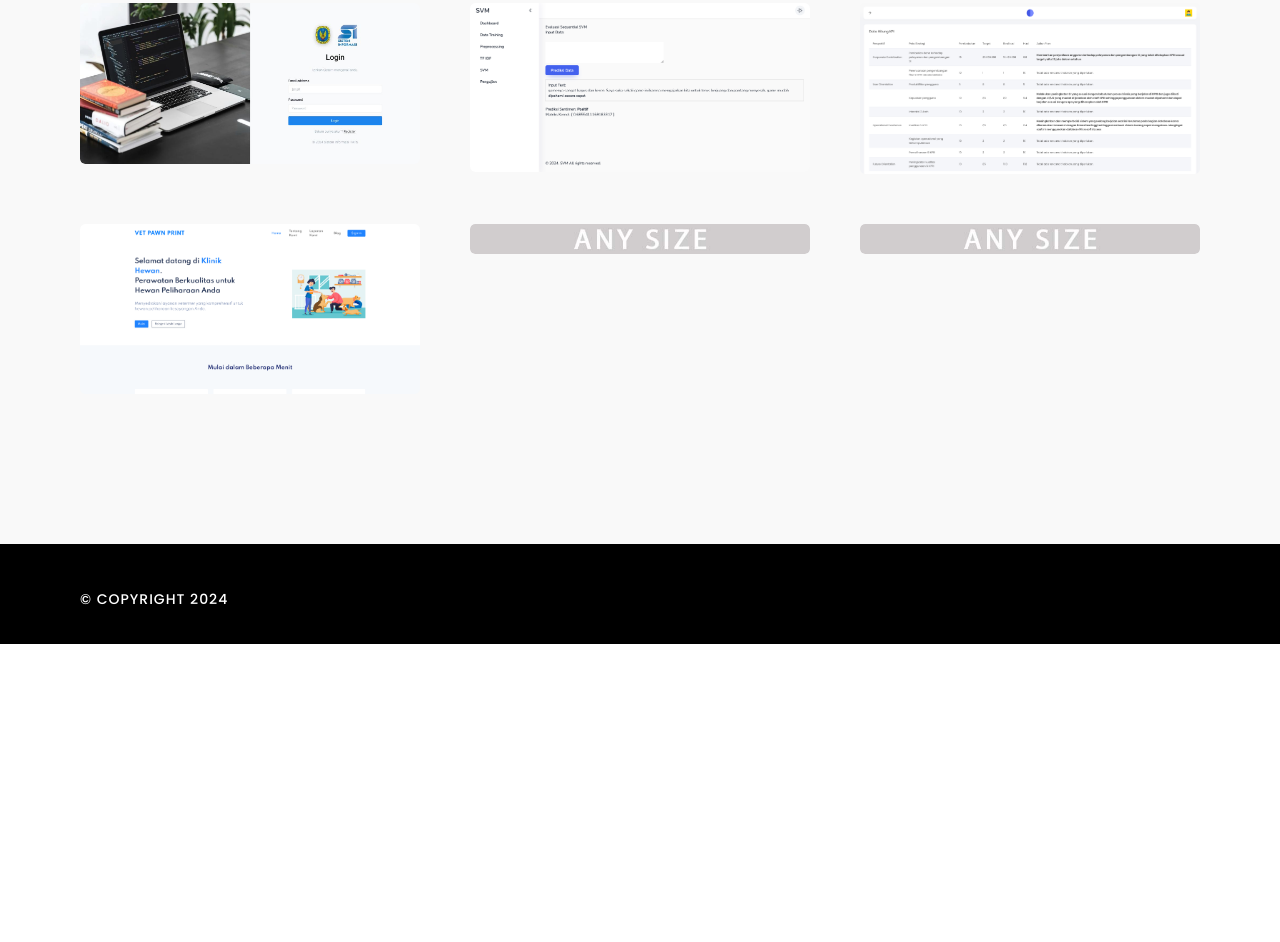
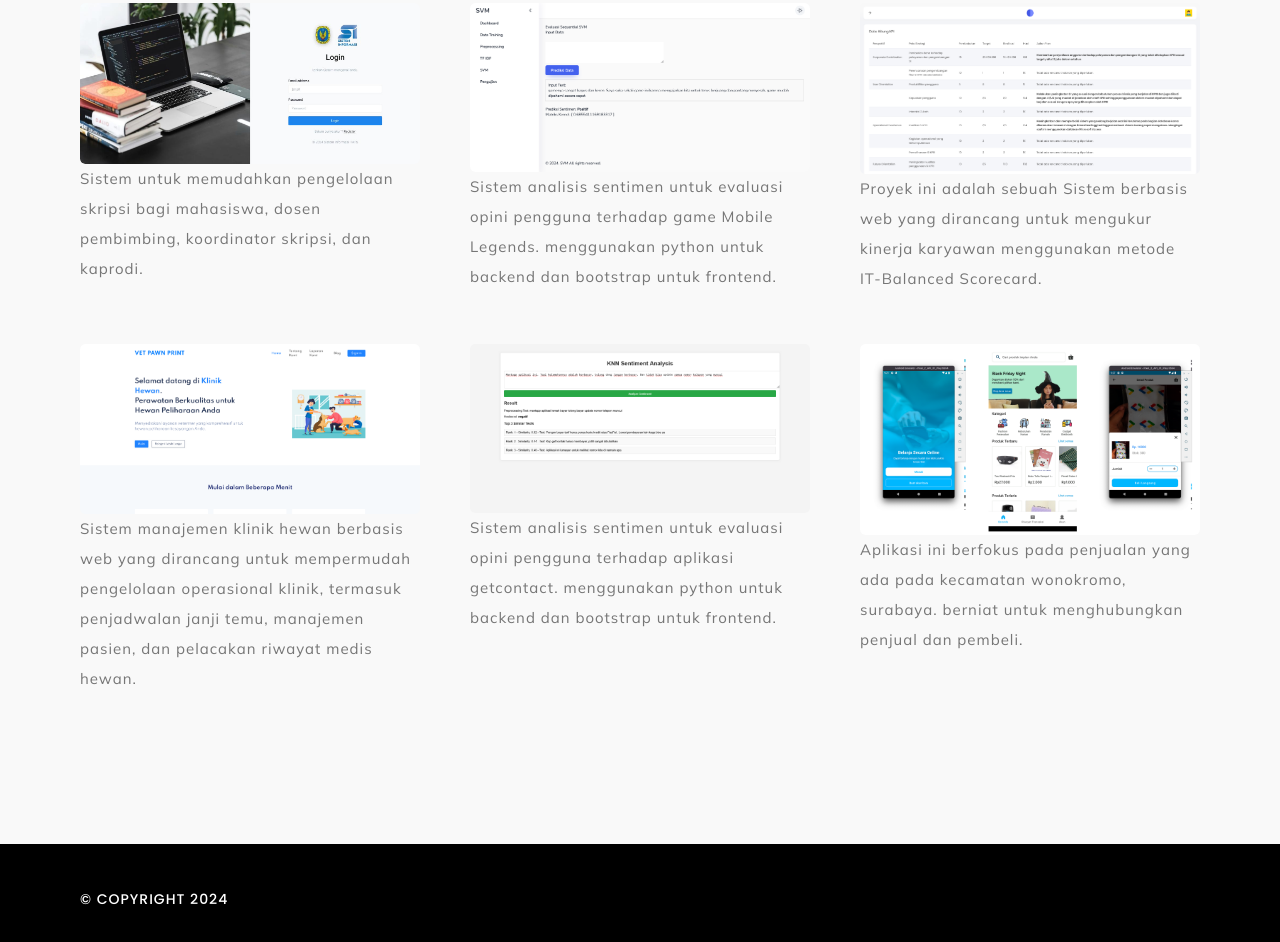
Before and after one commit to sonyadriko/personal-website, a plain HTML site: page index.html in a window 1280 px wide. Shown: the part 1810-2752 px from the top of the page. Before the commit the page ends 2454 px from the top, so only its background shows below. Drawn offline with Linux system fonts and the light colour scheme; no server answers; animation ran at ten frames a second; a web font is replaced by a local one.

Commit message:
update portfolio

```diff
--- a/index.html
+++ b/index.html
@@ -181,26 +181,6 @@
 									Reach out to me and let's get connected!, I'm always open to new opportunities and
 									collaborations. </p>
 							</div>
-
-							<!-- <div class="list">
-								<ul>
-									<li>
-										<div class="list_inner">
-											<img class="svg" src="img/svg/checked.svg" alt="" />
-											<span>Web Developer</span>
-										</div>
-									</li>
-									<li>
-										<div class="list_inner">
-											<img class="svg" src="img/svg/checked.svg" alt="" />
-											<span>Android Developer</span>
-										</div>
-									</li>
-								</ul>
-							</div> -->
-
-
-
 							<ul>
 								<li><a href="https://www.linkedin.com/in/sonyadiadriko/" target="_blank"><img
 											class="social-icon" src="img/svg/social/linkedin.svg" alt="" /></a></li>
@@ -238,14 +218,13 @@
 									</div>
 									<div class="overlay"></div>
 									<div class="details">
-										<!-- <span>untuk memudahkan pengelolaan skripsi bagi mahasiswa, dosen pembimbing,
-											koordinator skripsi, dan kaprodi. </span> -->
 										<h3>Sistem Monitoring Skripsi</h3>
+
 									</div>
 									<a class="grax_tm_full_link" href="https://isskripsi.my.id" target="_blank"></a>
-									<!-- <span>untuk memudahkan pengelolaan skripsi bagi mahasiswa, dosen pembimbing,
-										koordinator skripsi, dan kaprodi. </span> -->
 								</div>
+								<span>Sistem untuk memudahkan pengelolaan skripsi bagi mahasiswa, dosen pembimbing,
+									koordinator skripsi, dan kaprodi.</span>
 							</li>
 							<li class="wow fadeInLeft" data-wow-duration="1.5s" data-wow-delay=".2s">
 								<div class="list_inner">
@@ -255,11 +234,14 @@
 									</div>
 									<div class="overlay"></div>
 									<div class="details">
-										<!-- <span>Branding</span> -->
 										<h3>Analisis Sentimen untuk Mobile Legends</h3>
+										<!-- Tambahkan teks penjelasan di sini jika ada -->
 									</div>
 									<a class="grax_tm_full_link zoom" href="img/portfolio/2.png"></a>
 								</div>
+								<span>Sistem analisis sentimen untuk evaluasi opini pengguna
+									terhadap game Mobile Legends. menggunakan python untuk backend
+									dan bootstrap untuk frontend.</span>
 							</li>
 							<li class="wow fadeInLeft" data-wow-duration="1.5s" data-wow-delay=".4s">
 								<div class="list_inner">
@@ -269,11 +251,13 @@
 									</div>
 									<div class="overlay"></div>
 									<div class="details">
-										<!-- <span>Design</span> -->
 										<h3>Sistem Pengukuran Kinerja dengan IT-Balanced Scorecard</h3>
+										<!-- Tambahkan teks penjelasan di sini jika ada -->
 									</div>
 									<a class="grax_tm_full_link zoom" href="img/portfolio/3.png"></a>
 								</div>
+								<span>Proyek ini adalah sebuah Sistem berbasis web yang dirancang untuk mengukur kinerja
+									karyawan menggunakan metode IT-Balanced Scorecard.</span>
 							</li>
 							<li class="wow fadeInLeft" data-wow-duration="1.5s">
 								<div class="list_inner">
@@ -283,45 +267,54 @@
 									</div>
 									<div class="overlay"></div>
 									<div class="details">
-										<!-- <span>Video</span> -->
 										<h3>Klinik Hewan Vet Pawn Print</h3>
+										<!-- Tambahkan teks penjelasan di sini jika ada -->
 									</div>
 									<a class="grax_tm_full_link zoom" href="img/portfolio/4.png"></a>
 								</div>
+								<span>Sistem manajemen klinik hewan
+									berbasis web yang dirancang untuk mempermudah pengelolaan operasional klinik,
+									termasuk penjadwalan janji temu, manajemen pasien, dan pelacakan riwayat medis
+									hewan.</span>
 							</li>
 							<li class="wow fadeInLeft" data-wow-duration="1.5s" data-wow-delay=".2s">
 								<div class="list_inner">
 									<div class="image">
-										<img src="img/placeholders/1-1.jpg" alt="" />
-										<div class="main" data-img-url="img/portfolio/5.jpg"></div>
+										<img src="img/portfolio/5.png" alt="" />
+										<div class="main" data-img-url="img/portfolio/5.png"></div>
 									</div>
 									<div class="overlay"></div>
 									<div class="details">
-										<span>Branding</span>
-										<h3>Blue Lemon</h3>
+										<h3>Analisis Sentimen untuk Aplikasi Getcontact</h3>
+										<!-- <span>Branding</span> -->
 									</div>
-									<a class="grax_tm_full_link zoom" href="img/portfolio/5.jpg"></a>
+									<a class="grax_tm_full_link zoom" href="img/portfolio/5.png"></a>
 								</div>
+								<span>Sistem analisis sentimen untuk evaluasi opini pengguna terhadap aplikasi
+									getcontact. menggunakan python untuk backend dan bootstrap untuk frontend.</span>
 							</li>
 							<li class="wow fadeInLeft" data-wow-duration="1.5s" data-wow-delay=".4s">
 								<div class="list_inner">
 									<div class="image">
-										<img src="img/placeholders/1-1.jpg" alt="" />
-										<div class="main" data-img-url="img/portfolio/7.jpg"></div>
+										<img src="img/portfolio/6.png" alt="" />
+										<div class="main" data-img-url="img/portfolio/6.png"></div>
 									</div>
 									<div class="overlay"></div>
 									<div class="details">
-										<span>Design</span>
-										<h3>Delicious Cherry</h3>
+										<h3>Toko Online</h3>
+										<!-- <span>Design</span> -->
 									</div>
-									<a class="grax_tm_full_link zoom" href="img/portfolio/7.jpg"></a>
+									<a class="grax_tm_full_link zoom" href="img/portfolio/6.png"></a>
 								</div>
+								<span>Aplikasi ini berfokus pada penjualan yang ada pada kecamatan wonokromo, surabaya.
+									berniat untuk menghubungkan penjual dan pembeli.</span>
 							</li>
 						</ul>
 					</div>
 				</div>
 			</div>
 		</div>
+
 		<!-- /PORTFOLIO -->
 
 		<!-- COPYRIGHT -->
```
Also changed, not shown: img/portfolio/5.png (added), img/portfolio/6.png (added).
